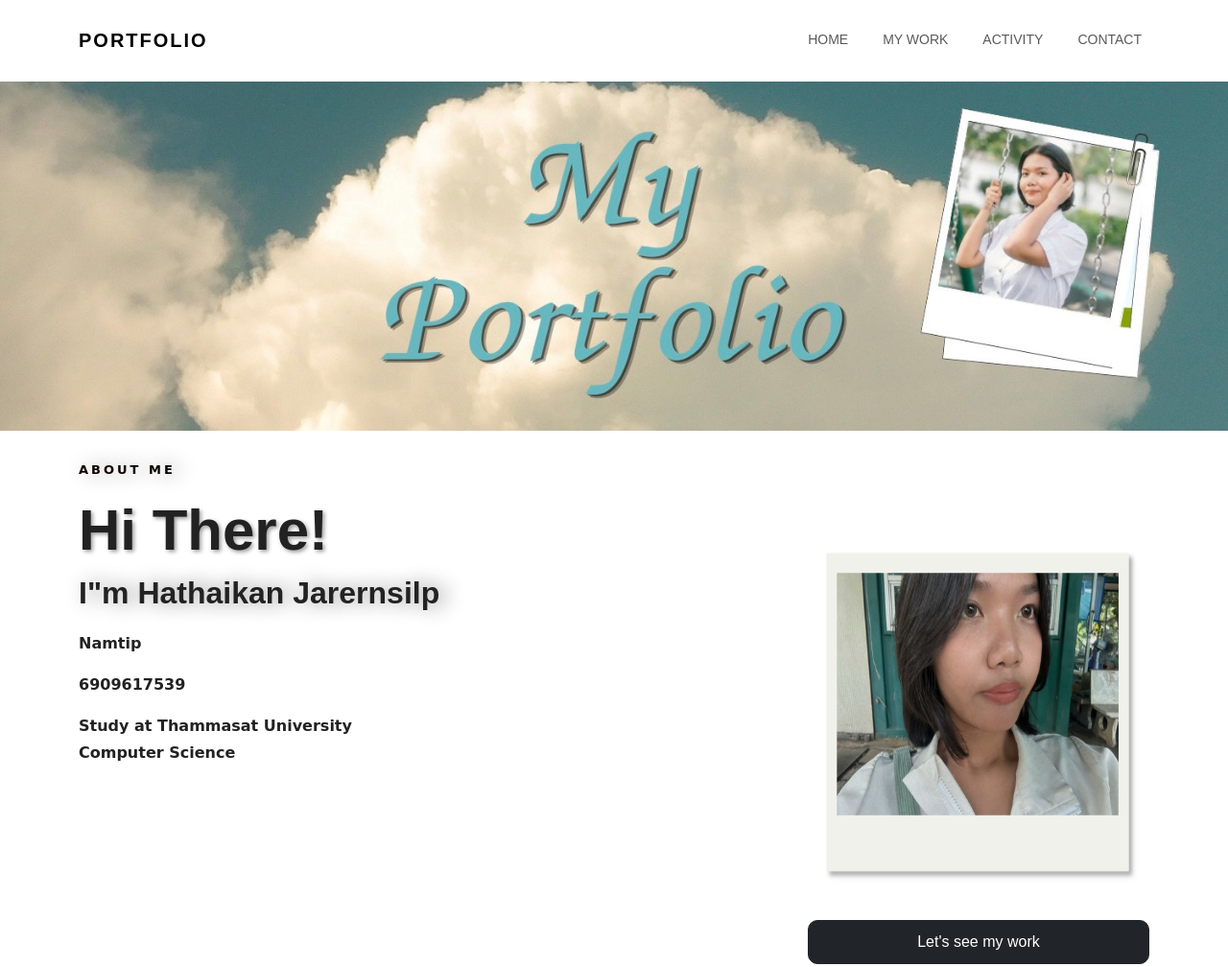
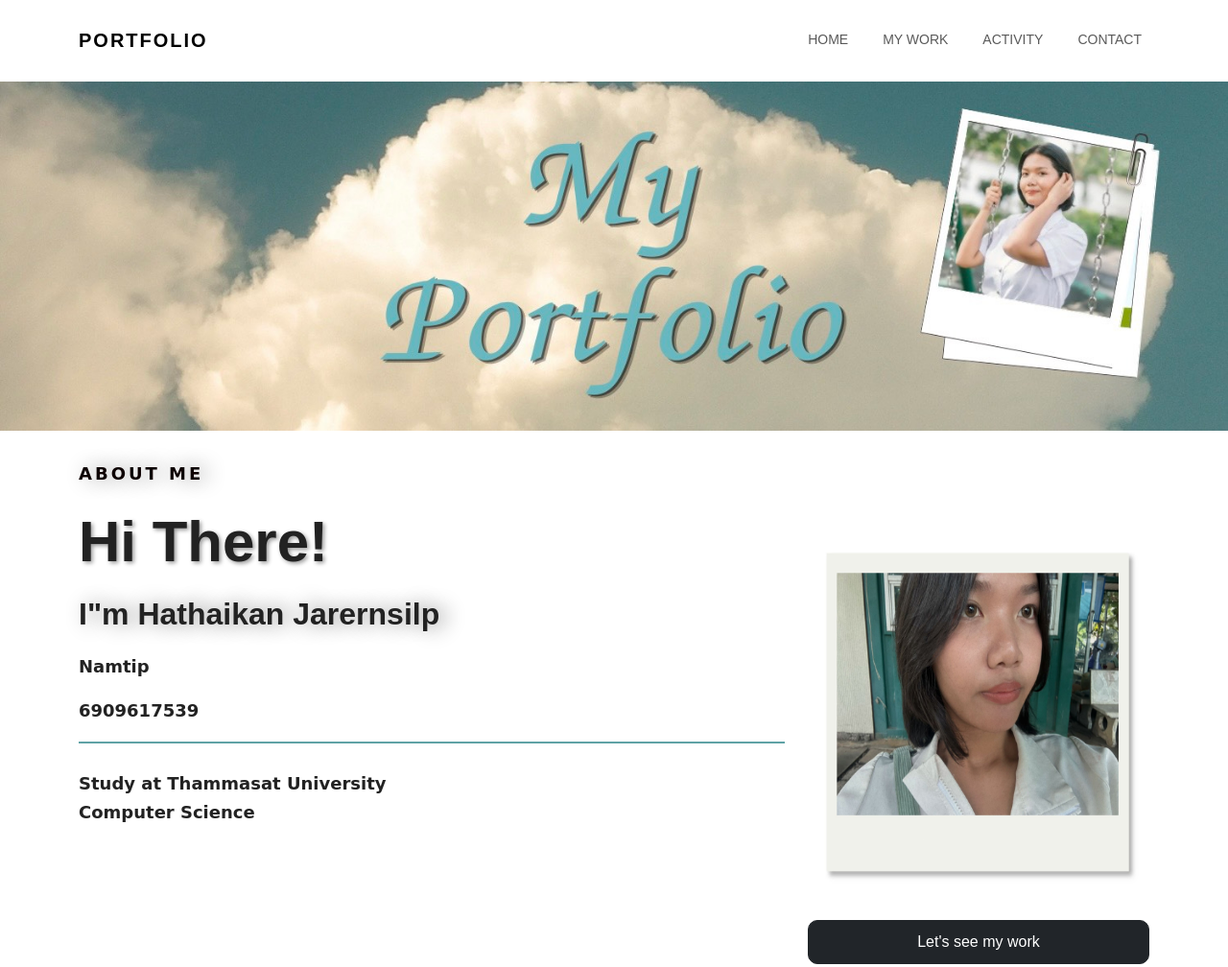
Before and after one commit to hathaikanjar/A2_6909617539, a plain HTML site: page index.html in a window 1280 px wide. Shown: the top 1008 px of the page at 96% size. Drawn offline with nearby package versions, Linux system fonts and the light colour scheme.

Commit message:
Final testing

```diff
--- a/css/style.css
+++ b/css/style.css
@@ -37,16 +37,22 @@ body {
     text-shadow: 2px 2px 4px rgba(0, 0, 0, 0.4);
     font-size: 60px;
     font-weight: bold;
+    margin-top: 20px;
 }
 
 .home-section h2 {
     text-shadow: 7px 0px 21px rgba(0, 0, 0, 0.47);
-    margin-top: 10px;
+    margin-top: 20px;
 }
 
 .home-section p {
+    font-size: 18px;
     font-family: cursive;
     font-weight: bold;
+}
+
+.information {
+    border-bottom: 2px solid #5fa2a6;
 }
 
 .profile {
@@ -63,7 +69,7 @@ body {
 .section {
     padding: 100px 0;
     background-color: white;
-    margin-top: 20px;
+    margin-top: 5px;
 }
 
 .section h2 {
--- a/index.html
+++ b/index.html
@@ -49,10 +49,16 @@
 
                     <h2>I"m Hathaikan Jarernsilp</h2>
 
-                    <p>Namtip</p>
+                    <div class="information">
 
-                    <p>6909617539</p>
+                        <p>Namtip</p>
 
+                        <p>6909617539</p>
+
+
+                    </div>
+
+                    <br>
                     <p>Study at Thammasat University<br>
                         Computer Science
                     </p>
```
